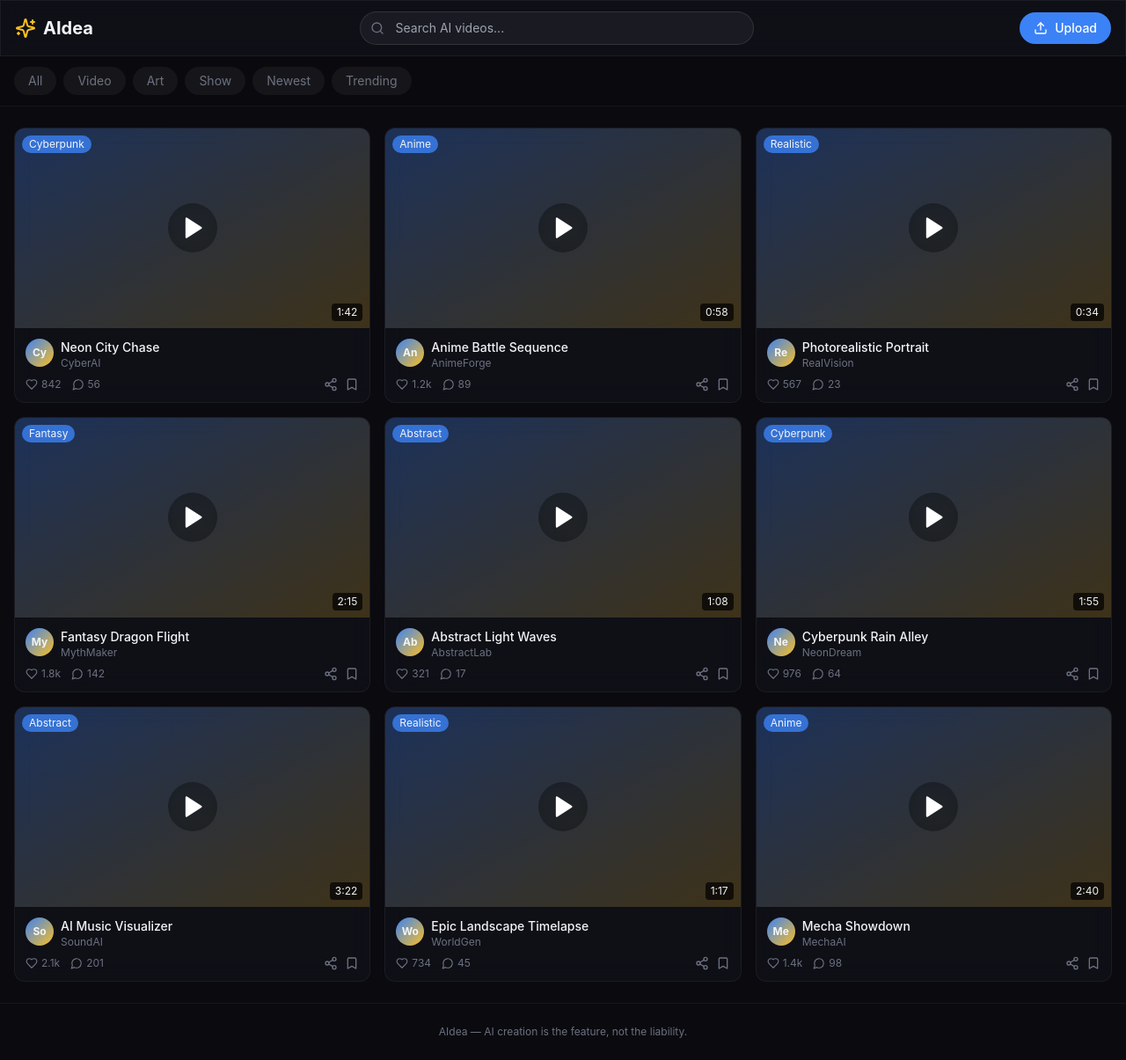
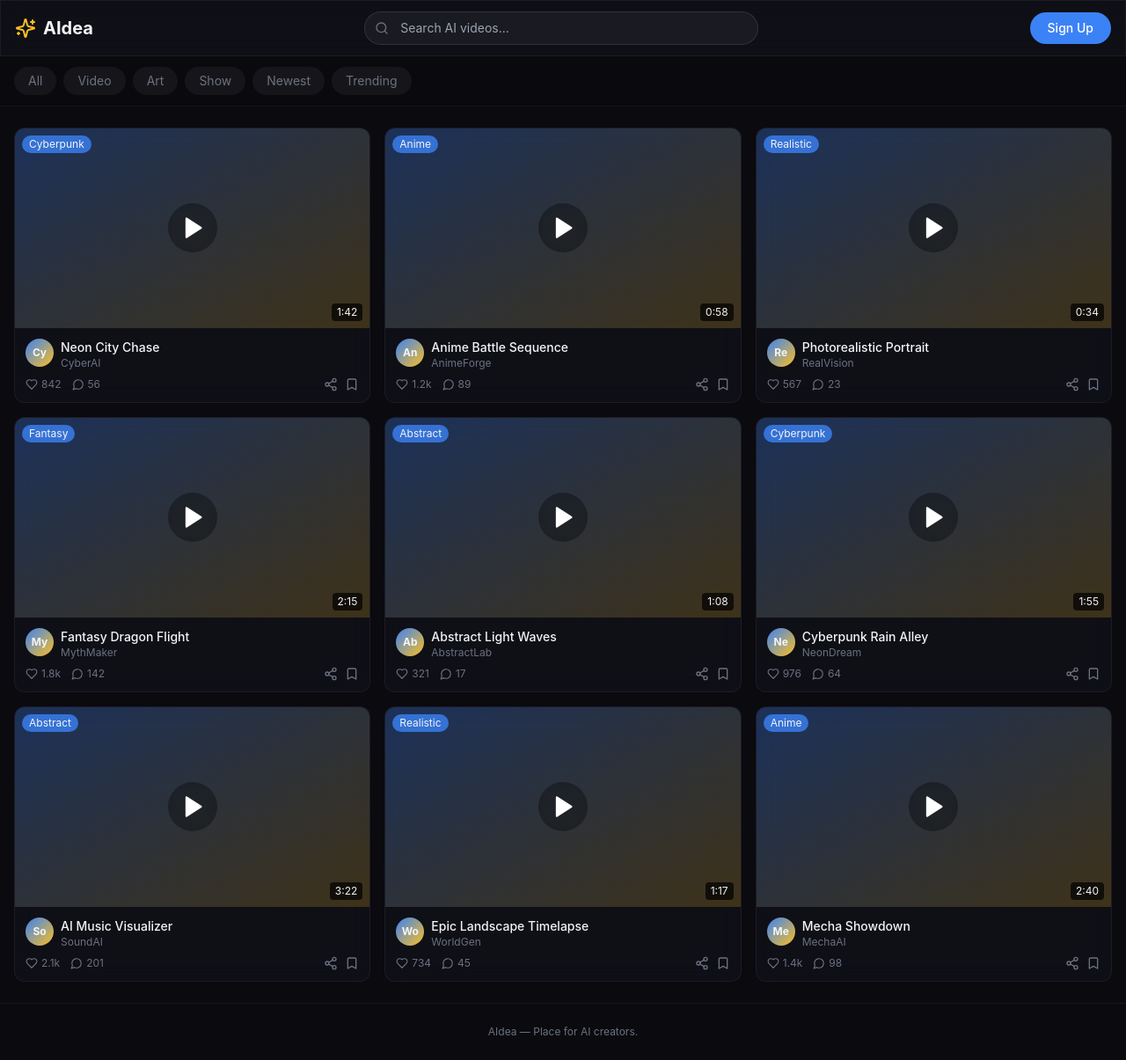
Before and after one commit to fthhomes54-code/AIdea, a Next.js app: page / in a window 1280 px wide. Shown: the whole page at 88% size. Built offline with nearby package versions, Linux system fonts and the light colour scheme.

Commit message:
Change to Sign Up only, keep pure video grid (YouTube for AI creators)

```diff
--- a/app/page.js
+++ b/app/page.js
@@ -2,7 +2,6 @@
 
 import { useState } from "react";
 import {
-  Upload,
   Sparkles,
   Play,
   Heart,
@@ -10,7 +9,6 @@ import {
   Share2,
   Bookmark,
   Search,
-  Link as LinkIcon,
 } from "lucide-react";
 
 const OUTBOUND_SHARE = [
@@ -66,13 +64,13 @@ export default function Home() {
               className="w-full bg-white/5 border border-white/10 rounded-full pl-10 pr-4 py-2 text-sm focus:outline-none focus:border-blue"
             />
           </div>
-          <button className="bg-blue hover:bg-blue-600 text-white px-4 py-2 rounded-full text-sm font-medium flex items-center gap-2">
-            <Upload className="w-4 h-4" /> Upload
+          <button className="bg-blue hover:bg-blue-600 text-white px-5 py-2 rounded-full text-sm font-medium">
+            Sign Up
           </button>
         </div>
       </nav>
 
-      {/* Simple filters */}
+      {/* Filters */}
       <div className="sticky top-[57px] z-40 bg-[#0a0a0f]/95 backdrop-blur px-4 py-3 border-b border-white/5">
         <div className="max-w-7xl mx-auto flex gap-2 overflow-x-auto">
           {["All", "Video", "Art", "Show", "Newest", "Trending"].map((f) => (
@@ -86,7 +84,7 @@ export default function Home() {
         </div>
       </div>
 
-      {/* Video Grid */}
+      {/* Video Grid — YouTube for AI creators */}
       <main className="max-w-7xl mx-auto px-4 py-6">
         <div className="grid grid-cols-1 sm:grid-cols-2 lg:grid-cols-3 gap-4">
           {VIDEOS.map((video) => (
@@ -151,7 +149,7 @@ export default function Home() {
       </main>
 
       <footer className="border-t border-white/5 py-6 text-center text-xs text-muted">
-        AIdea — AI creation is the feature, not the liability.
+        AIdea — Place for AI creators.
       </footer>
     </div>
   );
```
